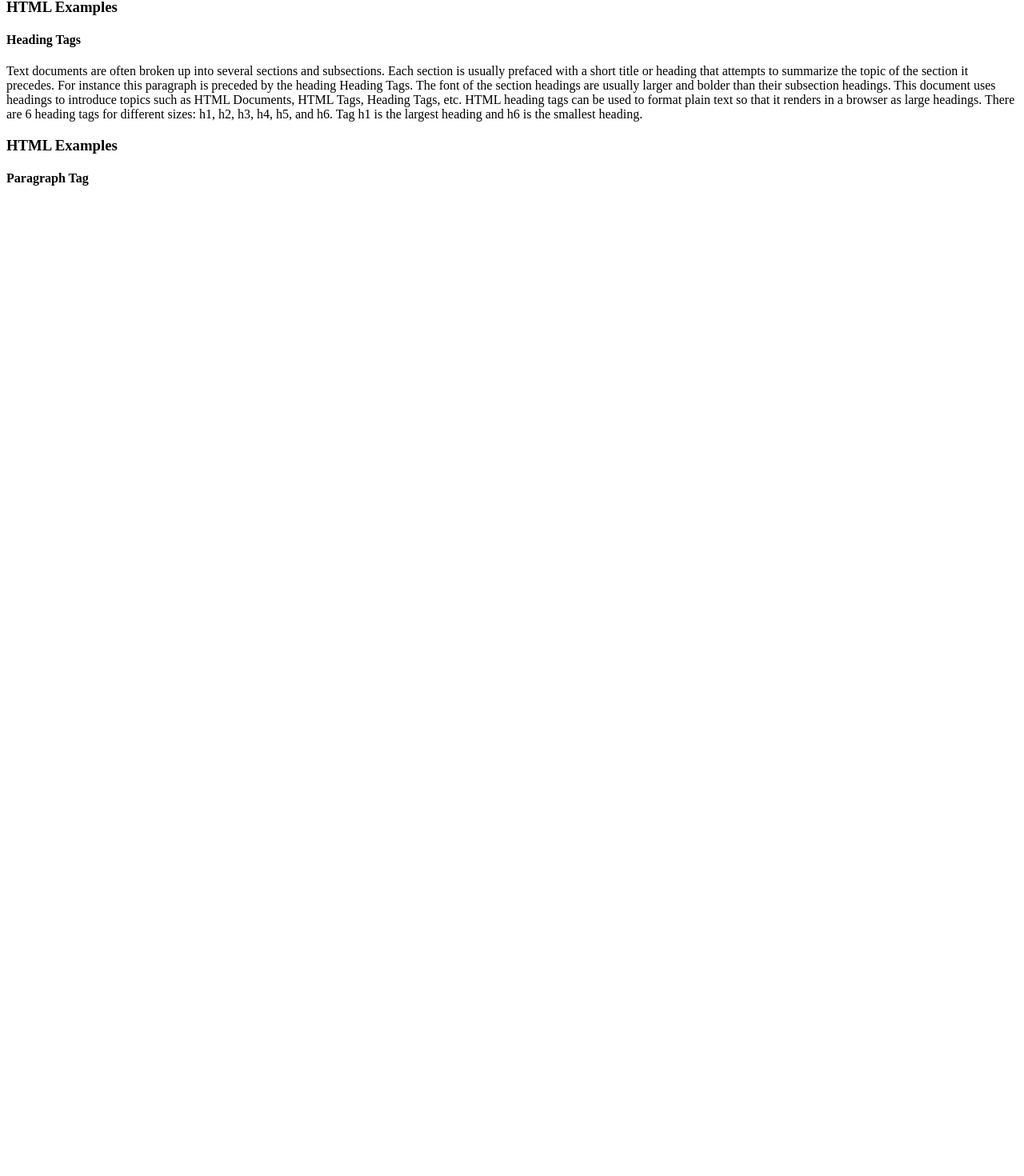
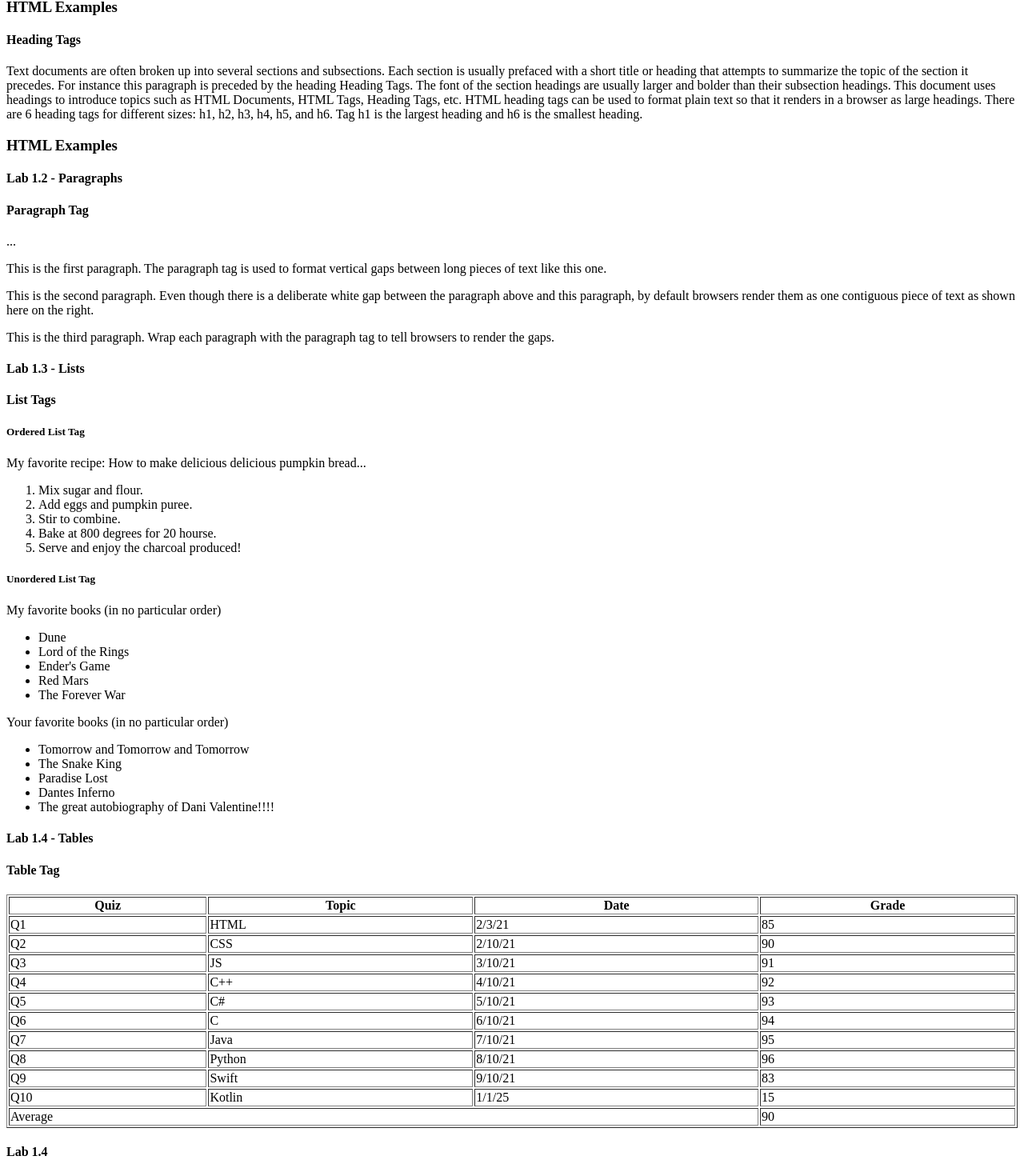
Before and after one commit to danielmvalentine/kambaz-next-js-cs4550-fa25, a Next.js app: page /Labs/Lab1 in a window 1280 px wide. Shown: the part 69-1539 px from the top of the page at 80% size. Before the commit the page ends 800 px from the top, so only its background shows below. Built offline with nearby package versions, Linux system fonts and the light colour scheme.

Commit message:
done with tables

```diff
--- a/app/Labs/Lab1/page.tsx
+++ b/app/Labs/Lab1/page.tsx
@@ -8,10 +8,152 @@ export default function Lab1() {
   Text documents are often broken up into several sections and subsections. Each section is usually prefaced with a short title or heading that attempts to summarize the topic of the section it precedes. For instance this paragraph is preceded by the heading Heading Tags. The font of the section headings are usually larger and bolder than their subsection headings. This document uses headings to introduce topics such as HTML Documents, HTML Tags, Heading Tags, etc. HTML heading tags can be used to format plain text so that it renders in a browser as large headings. There are 6 heading tags for different sizes: h1, h2, h3, h4, h5, and h6. Tag h1 is the largest heading and h6 is the smallest heading.
         </div>
         <h3>HTML Examples</h3>
-        <div id="wd-h-tag"> </div>
-        <div id="wd-p-tag"> </div>
-            <h4>Paragraph Tag</h4>
 
+        <div id="wd-h-tag">
+            <h4>Lab 1.2 - Paragraphs</h4>
+        </div>
+        <div id="wd-p-tag">
+        <h4>Paragraph Tag</h4>
+        <p id="wd-p-1"> ... </p>
+            <p id="wd-p-2">
+                This is the first paragraph. The paragraph tag is used to format
+                vertical gaps between long pieces of text like this one.
+            </p>
+            <p id="wd-p-3">
+                This is the second paragraph. Even though there is a deliberate white
+                gap between the paragraph above and this paragraph, by default
+                browsers render them as one contiguous piece of text as shown here on
+                the right.
+            </p>
+            <p id="wd-p-4">
+                This is the third paragraph. Wrap each paragraph with the paragraph
+                tag to tell browsers to render the gaps.
+        </p>
+
+        <div id="wd-h-tag">
+            <h4>Lab 1.3 - Lists</h4>
+        </div>
+        <div id="wd-lists">
+            <h4>List Tags</h4>
+            <h5>Ordered List Tag</h5>
+            My favorite recipe:
+            How to make delicious delicious pumpkin bread...
+            <ol id="wd-pumpinbread">
+                <li>Mix sugar and flour.</li>
+                <li>Add eggs and pumpkin puree.</li>
+                <li>Stir to combine.</li>
+                <li>Bake at 800 degrees for 20 hourse.</li>
+                <li>Serve and enjoy the charcoal produced!</li>
+            </ol>
+            <h5>Unordered List Tag</h5>
+            My favorite books (in no particular order)
+                <ul id="wd-my-books">
+                    <li>Dune</li>
+                    <li>Lord of the Rings</li>
+                    <li>Ender's Game</li>
+                    <li>Red Mars</li>
+                    <li>The Forever War</li>
+            </ul>
+            Your favorite books (in no particular order)
+                <ul id="wd-your-books">
+                    <li>Tomorrow and Tomorrow and Tomorrow</li>
+                    <li>The Snake King</li>
+                    <li>Paradise Lost</li>
+                    <li>Dantes Inferno</li>
+                    <li>The great autobiography of Dani Valentine!!!!</li>
+            </ul>
+
+        <div id="wd-h-tag">
+            <h4>Lab 1.4 - Tables</h4>
+        </div>
+        <div id="wd-tables">
+        <h4>Table Tag</h4>
+        <table border={1} width="100%">
+          <thead>
+            <tr>
+              <th>Quiz</th>
+              <th>Topic</th>
+              <th>Date</th>
+              <th>Grade</th>
+            </tr>
+          </thead>
+          <tbody>
+            <tr>
+              <td>Q1</td>
+              <td>HTML</td>
+              <td>2/3/21</td>
+              <td>85</td>
+            </tr>
+            <tr>
+              <td>Q2</td>
+              <td>CSS</td>
+              <td>2/10/21</td>
+              <td>90</td>
+            </tr>
+            <tr>
+              <td>Q3</td>
+              <td>JS</td>
+              <td>3/10/21</td>
+              <td>91</td>
+            </tr>
+            <tr>
+              <td>Q4</td>
+              <td>C++</td>
+              <td>4/10/21</td>
+              <td>92</td>
+            </tr>
+            <tr>
+              <td>Q5</td>
+              <td>C#</td>
+              <td>5/10/21</td>
+              <td>93</td>
+            </tr>
+            <tr>
+              <td>Q6</td>
+              <td>C</td>
+              <td>6/10/21</td>
+              <td>94</td>
+            </tr>
+            <tr>
+              <td>Q7</td>
+              <td>Java</td>
+              <td>7/10/21</td>
+              <td>95</td>
+            </tr>
+            <tr>
+              <td>Q8</td>
+              <td>Python</td>
+              <td>8/10/21</td>
+              <td>96</td>
+            </tr>
+            <tr>
+              <td>Q9</td>
+              <td>Swift</td>
+              <td>9/10/21</td>
+              <td>83</td>
+            </tr>
+            <tr>
+              <td>Q10</td>
+              <td>Kotlin</td>
+              <td>1/1/25</td>
+              <td>15</td>
+            </tr>
+          </tbody>
+          <tfoot>
+            <tr>
+              <td colSpan={3}>Average</td>
+              <td>90</td>
+            </tr>
+          </tfoot>
+        </table>
+      </div>
+
+        </div>
+
+        <div id="wd-h-tag">
+            <h4>Lab 1.4</h4>
+        </div>
 
       </div>
+    </div>
   );}
```
Also changed, not shown: 1 other file (tests, documents, lock files or other folders).
